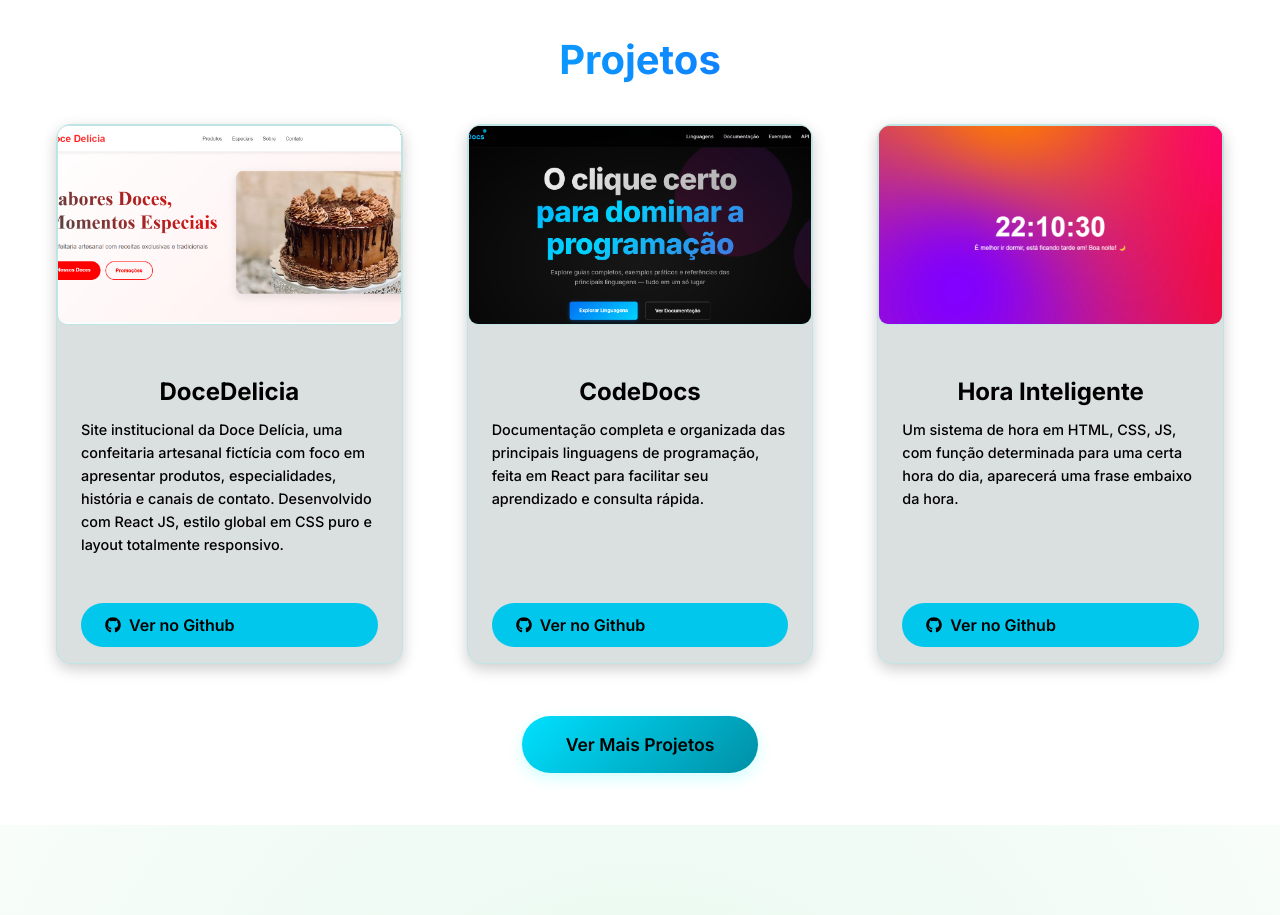
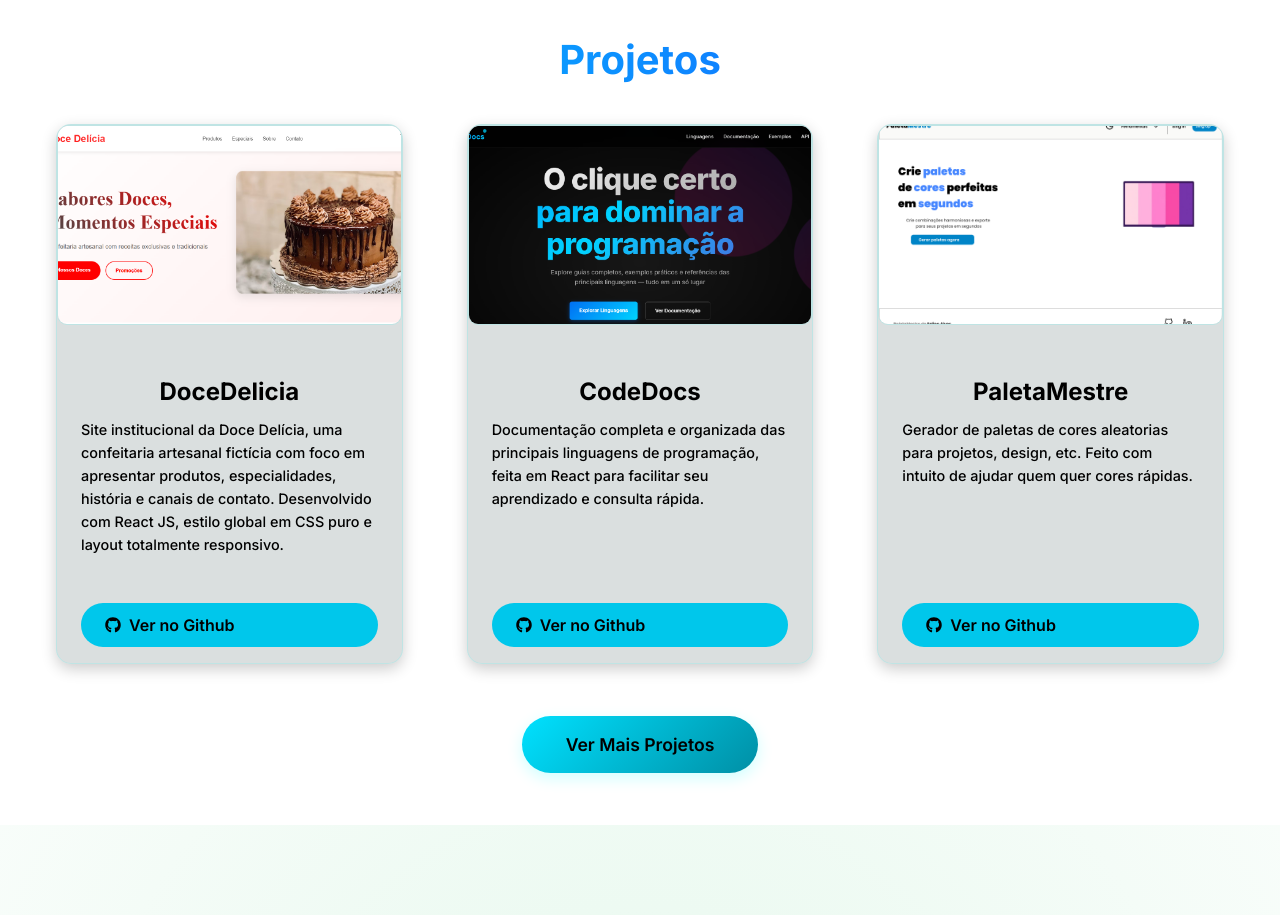
Before and after one commit to felipe-allves/Portfolio, a React (Vite) app: page / in a window 1280 px wide. Shown: the part 780-1695 px from the top of the page. Built offline with nearby package versions, Linux system fonts and the light colour scheme.

Commit message:
feat(projects): add PaletaMestre project to the projects list

```diff
--- a/src/assets/Components/Projects/Projects.jsx
+++ b/src/assets/Components/Projects/Projects.jsx
@@ -8,6 +8,7 @@ import horaInteligete from '../../images/Projects/site.png';
 import codeSnap from '../../images/Projects/site (2).png';
 import doceDelicia from '../../images/Projects/DoceDelicia.png'
 import codeDocs from '../../images/Projects/CodeDocs.png'
+import paletamestre from '../../images/Projects/PaletaMestre.png'
 
 function Projects() {
     const [showAllProjects, setShowAllProjects] = useState(false);
@@ -24,6 +25,12 @@ function Projects() {
             title: "CodeDocs",
             description: "Documentação completa e organizada das principais linguagens de programação, feita em React para facilitar seu aprendizado e consulta rápida.",
             link: "https://github.com/felipe-allves/CodeDocs"
+        },
+        {
+            img: paletamestre,
+            title: "PaletaMestre",
+            description: "Gerador de paletas de cores aleatorias para projetos, design, etc. Feito com intuito de ajudar quem quer cores rápidas.",
+            link: "https://github.com/felipe-allves/PaletaMestre"
         },
         {
             img: horaInteligete,
```
Also changed, not shown: src/assets/images/Projects/paletamestre.png (added).
